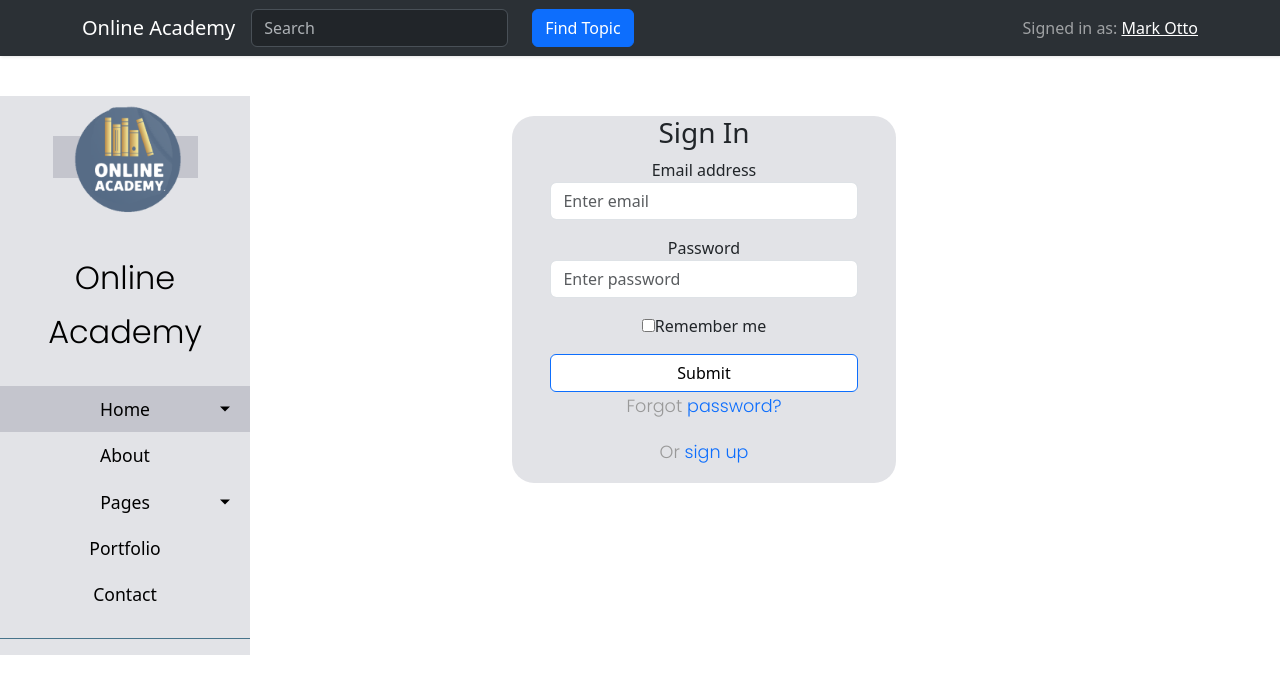
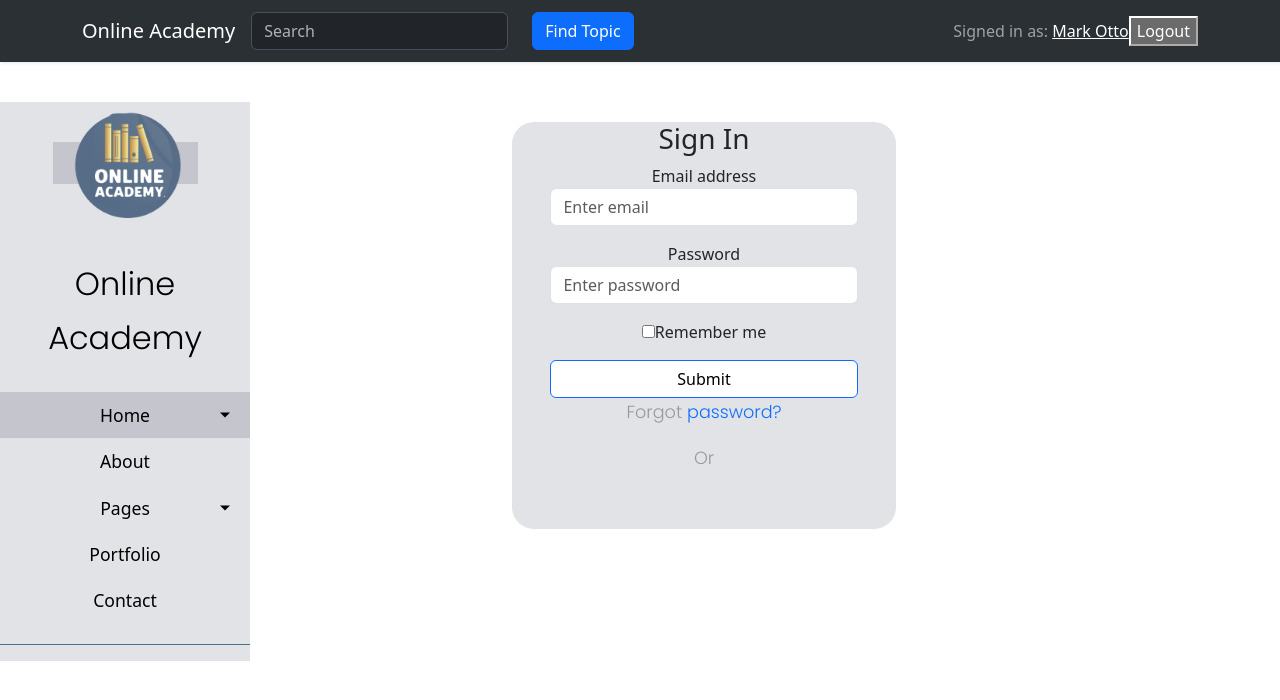
Before and after one commit to aityvo987/MTSE_NewTechProject, a React (Create React App) app in the folder client/: page /login in a window 1280 px wide. Shown: the top 700 px of the page. Built offline with nearby package versions, Linux system fonts and the light colour scheme.

Commit message:
google signin

```diff
--- a/client/public/index.html
+++ b/client/public/index.html
@@ -31,6 +31,8 @@
       Learn how to configure a non-root public URL by running `npm run build`.
     -->
     <title>React App</title>
+    <script src="https://apis.google.com/js/platform.js?onload=init" async defer></script>
+
   </head>
   <body>
     <noscript>You need to enable JavaScript to run this app.</noscript>
--- a/client/src/App.js
+++ b/client/src/App.js
@@ -35,6 +35,7 @@ function App() {
           <Route path='/research' element={<ResearchPage/>}/>
           <Route path='/login' element={<Login/>}/>
           <Route path='/signup' element={<Signup/>}/>
+
         </Routes>
       </Router>
       </div>
--- a/client/src/components/NavBar.js
+++ b/client/src/components/NavBar.js
@@ -7,9 +7,30 @@ import InputGroup from 'react-bootstrap/InputGroup';
 import Row from 'react-bootstrap/Row';
 import Col from 'react-bootstrap/Col';
 import '../style/navbar.css'
+import { googleLogout } from '@react-oauth/google';
+// eslint-disable-next-line no-undef
+
+
+
+<script src="https://apis.google.com/js/platform.js" async defer>
+</script>
+
 function NavigateBar() {
+
+  const shoot = () => {
+var meta = document.createElement('meta');
+meta.name="google-signin-client_id";
+meta.content = "313774542583-vttl8cpcccoemm3r64h1qsu8sn4d73j6.apps.googleusercontent.com";
+document.getElementsByTagName('head')[0].appendChild(meta);
+     var auth2 = window.gapi.auth2.getAuthInstance();
+  auth2.signOut().then(function () {
+    console.log("User signed out.");
+  });
+  }
   return (
+
     <Navbar bg="dark" data-bs-theme="dark" expand="lg" className="bg-body-tertiary custom-navbar" >
+
       <Container>
         <Navbar.Brand href="/">Online Academy</Navbar.Brand>
         <Navbar.Toggle aria-controls="basic-navbar-nav" />
@@ -40,6 +61,11 @@ function NavigateBar() {
           <Navbar.Text>
             Signed in as: <a href="/login">Mark Otto</a>
           </Navbar.Text>
+          <Navbar.Text>
+
+          <button onClick={shoot}>Logout</button>
+
+          </Navbar.Text>
         </Navbar.Collapse>
       </Container>
     </Navbar>
--- a/client/src/pages/Login.js
+++ b/client/src/pages/Login.js
@@ -1,9 +1,21 @@
-import Form from 'react-bootstrap/Form';
-import '../style/login.css'
+import Form from "react-bootstrap/Form";
+import "../style/login.css";
+import React from "react";
+import { GoogleOAuthProvider } from "@react-oauth/google";
+import { GoogleLogin } from "@react-oauth/google";
+import { jwtDecode } from "jwt-decode";
+function parseJwt (token) {
+    var base64Url = token.split('.')[1];
+    var base64 = base64Url.replace(/-/g, '+').replace(/_/g, '/');
+   var jsonPayload = decodeURIComponent(atob(base64).split('').map(function(c) {
+     return '%' + ('00' + c.charCodeAt(0).toString(16)).slice(-2);
+   }).join(''));
+
+   return JSON.parse(jsonPayload);
+ };
 function Login() {
   return (
-    <div className='loginForm'
-    >
+    <div className="loginForm">
       <form>
         <h3>Sign In</h3>
 
@@ -30,20 +42,46 @@ function Login() {
               className="custom-control-input"
               id="customCheck1"
             />
-                        <label className="custom-control-label" htmlFor="customCheck1">Remember me</label>
+            <label className="custom-control-label" htmlFor="customCheck1">
+              Remember me
+            </label>
           </div>
         </div>
         <div className="d-grid">
-                    <button type="submit" className="btn btn-primary">Submit</button>
+          <button type="submit" className="btn btn-primary">
+            Submit
+          </button>
         </div>
         <p className="forgot-password text-right">
-                    Forgot <a className ="forgot-btn"href="#">password?</a>
+          Forgot{" "}
+          <a className="forgot-btn" href="#">
+            password?
+          </a>
         </p>
         <p className="forgot-password text-right">
-                    Or <a className ="forgot-btn"href="/signup">sign up</a>
+          Or
+
+
+
+          <div>
+            <GoogleOAuthProvider clientId="313774542583-vttl8cpcccoemm3r64h1qsu8sn4d73j6.apps.googleusercontent.com">
+              <GoogleLogin
+                onSuccess={(credentialResponse) => {
+                console.log(JSON.stringify(parseJwt(credentialResponse.credential)));
+                  console.log(credentialResponse);
+                }}
+                onError={() => {
+                  console.log("Login Failed");
+                }}
+              />
+
+            </GoogleOAuthProvider>
+          </div>
         </p>
       </form>
     </div>
+
+
 
   );
 }
--- a/client/src/pages/Signup.js
+++ b/client/src/pages/Signup.js
@@ -44,6 +44,7 @@ function Signup() {
                     Already registered <a href="/login">sign in?</a>
                 </p>
             </form>
+
     </div>
 
   );
```
Also changed, not shown: client/package.json (+6 -1 lines), 1 other file (tests, documents, lock files or other folders). Lines whose indentation alone changed are shown as unchanged.
